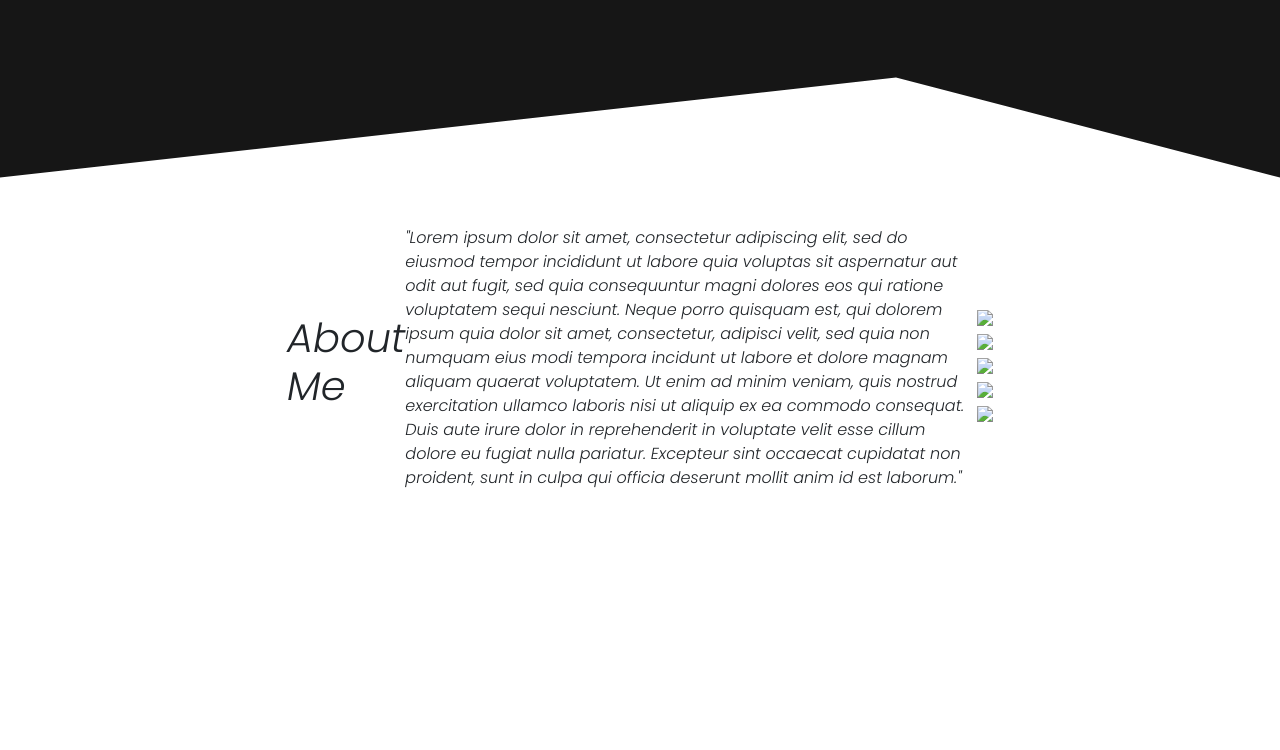
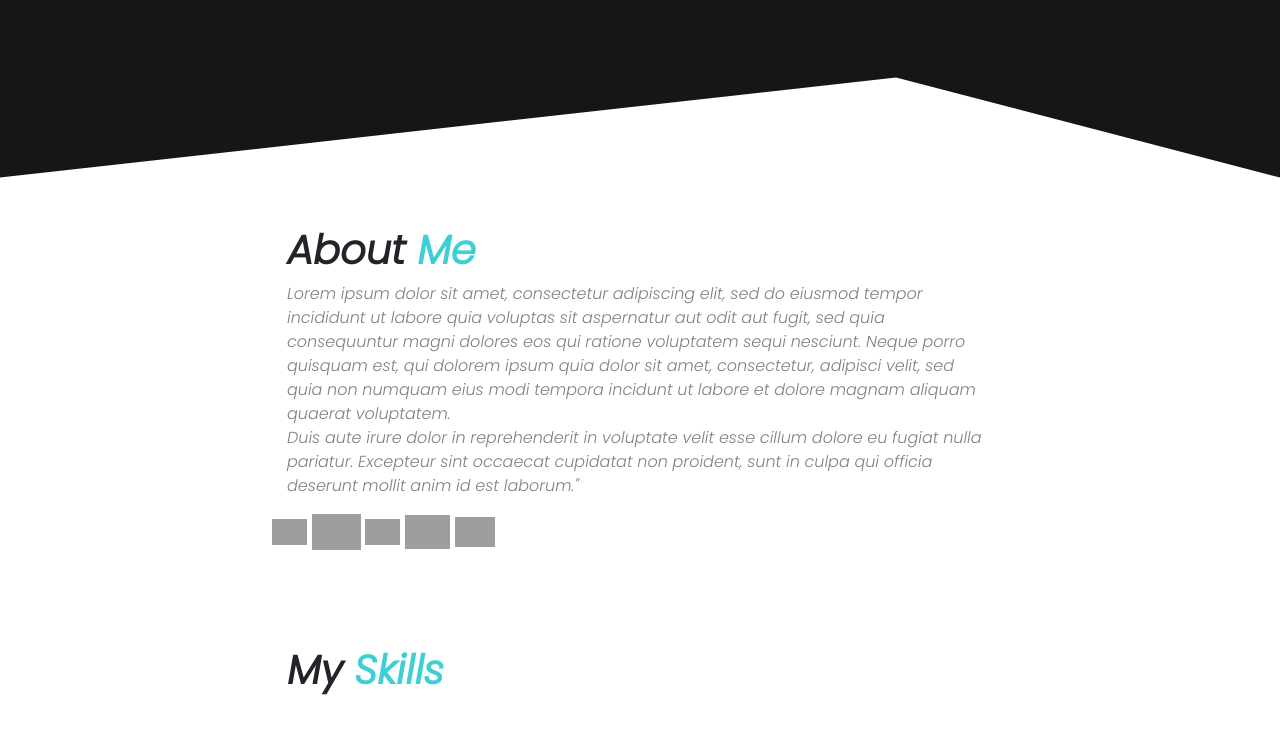
Before and after one commit to 51ab/solid-system, a plain HTML site: page index.html in a window 1280 px wide. Shown: the part 490-1240 px from the top of the page. Before the commit the page ends 1044 px from the top, so only its background shows below. Drawn offline with nearby package versions, Linux system fonts and the light colour scheme; grey boxes are pictures that could not be loaded; a web font is replaced by a local one.

Commit message:
Update index.html

```diff
--- a/index.html
+++ b/index.html
@@ -35,7 +35,7 @@
             </div>
             <div>
                 <a href="#">Home</a>
-                <a href="#">Services</a>
+                <a href="#">Skills</a>
                 <a href="#">About</a>
                 <a href="#">Contact</a>
             </div>
@@ -64,26 +64,32 @@
 
 </header>
 <section class="about">
-    <div class="container flex items-center">
+    <div class="container">
 
 
-<h1> About Me</h1>
-<p>"Lorem ipsum dolor sit amet, consectetur adipiscing elit, sed do eiusmod tempor incididunt ut labore
+<h1><b> About <span style="color:#3DCFD3">Me</span></b></h1>
+<p> <span style="color:gray">Lorem ipsum dolor sit amet, consectetur adipiscing elit, sed do eiusmod tempor incididunt ut labore
      quia voluptas sit aspernatur aut odit aut fugit, sed quia consequuntur magni dolores eos qui ratione
       voluptatem sequi nesciunt. Neque porro quisquam est, qui dolorem ipsum quia dolor sit amet, consectetur,
        adipisci velit, sed quia non numquam eius modi tempora incidunt ut labore et dolore magnam aliquam quaerat
-        voluptatem. Ut enim ad minim veniam, quis nostrud exercitation ullamco laboris nisi ut aliquip ex ea commodo
-        consequat. Duis aute irure dolor in reprehenderit in voluptate velit esse cillum dolore eu fugiat nulla pariatur.
-        Excepteur sint occaecat cupidatat non proident, sunt in culpa qui officia deserunt mollit anim id est laborum."</p>
+        voluptatem.<br>
+         Duis aute irure dolor in reprehenderit in voluptate velit esse cillum dolore eu fugiat nulla pariatur.
+        Excepteur sint occaecat cupidatat non proident, sunt in culpa qui officia deserunt mollit anim id est laborum."</span></p>
+</div>
+       <div class="social">
+    <a href="#"><img src="https://upload.wikimedia.org/wikipedia/commons/4/44/Facebook_Logo.png" width="35"></a>
+    <a href="#"><img src="https://w7.pngwing.com/pngs/602/665/png-transparent-in-icon-social-media-linkedin-computer-icons-linkedin-blue-text-trademark-thumbnail.png" width="49"></a>
+  <a href="#"><img src="https://cdn-icons-png.flaticon.com/512/25/25231.png"width="35" background-color="white"></a>
+     <a href="#"><img src="https://e7.pngegg.com/pngimages/708/311/png-clipart-icon-logo-twitter-logo-twitter-logo-blue-social-media-thumbnail.png" width="45"></a>
+  <a href="#"><img src="https://thumbs.dreamstime.com/b/high-resolution-colored-instagram-logo-white-background-vector-eps-file-available-additional-download-coloured-icon-175771747.jpg"width="40"></a>
+</div>
 
-       <div>
-    <a href="#"><img src="./images/website.svg"></a>
-    <a href="#"><img src="./images/facebook.svg"></a>
-    <a href="#"><img src="./images/twitter.svg"></a>
-    <a href="#"><img src="./images/pintrest.svg"></a>
-    <a href="#"><img src="./images/instagram.svg"></a>
+</section>
+<section class="skills">
+<div class="container">
+   <h1 class="heading"><b>My<span style="color:#3DCFD3 "> Skills</span></b></h1>
 </div>
-</div>
+
 </section>
 </body>
 </html>
```
